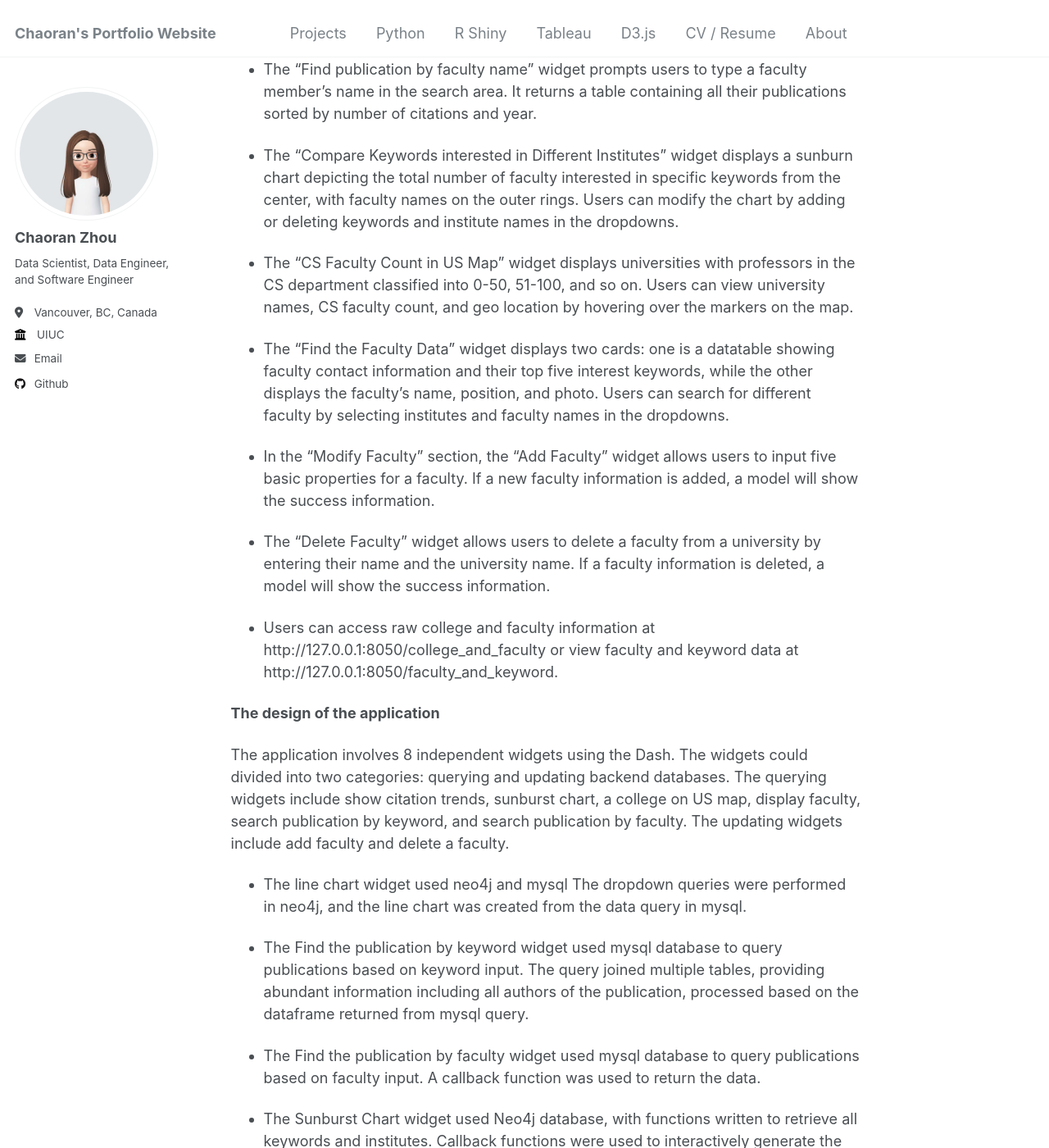
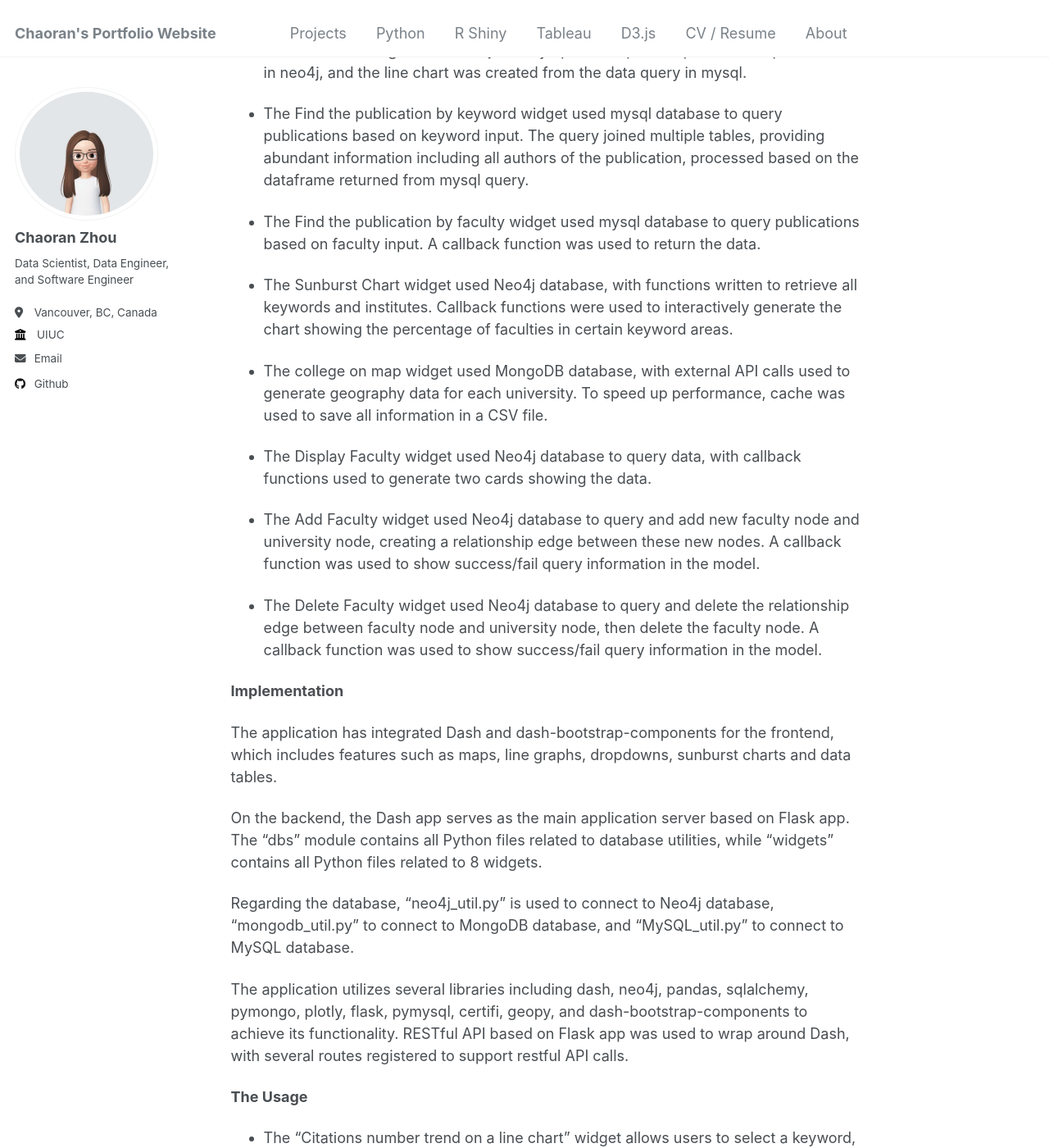
Before and after one commit to ranranrunforit/ranranrunforit.github.io, a Jekyll site: the page built from _projects/project-4.md, in a window 1280 px wide and 1400 px high, scrolled down 782 px. Shown: the whole window at 82% size. Built offline with Jekyll 4.4.1, drawn with Linux system fonts in a browser that asks for light colours; some of the changed text lies outside the part shown.

Commit message:
Update project-4.md

```diff
--- a/_projects/project-4.md
+++ b/_projects/project-4.md
@@ -12,6 +12,37 @@ The objectives of the application are to provide users with the ability to searc
 
 
 **[Faculty Analytics Demo](https://mediaspace.illinois.edu/media/t/1_uhjjx6f1)**
+
+
+**The design of the application**
+
+The application involves 8 independent widgets using the Dash. The widgets could divided into two categories: querying and updating backend databases. The querying widgets include show citation trends, sunburst chart, a college on US map, display faculty, search publication by keyword, and search publication by faculty. The updating widgets include add faculty and delete a faculty.
+
+-	The line chart widget used neo4j and mysql The dropdown queries were performed in neo4j, and the line chart was created from the data query in mysql.
+
+-	The Find the publication by keyword widget used mysql database to query publications based on keyword input. The query joined multiple tables, providing abundant information including all authors of the publication, processed based on the dataframe returned from mysql query.
+
+-	The Find the publication by faculty widget used mysql database to query publications based on faculty input. A callback function was used to return the data.
+
+-	The Sunburst Chart widget used Neo4j database, with functions written to retrieve all keywords and institutes. Callback functions were used to interactively generate the chart showing the percentage of faculties in certain keyword areas.
+
+-	The college on map widget used MongoDB database, with external API calls used to generate geography data for each university. To speed up performance, cache was used to save all information in a CSV file.
+
+-	The Display Faculty widget used Neo4j database to query data, with callback functions used to generate two cards showing the data.
+
+-	The Add Faculty widget used Neo4j database to query and add new faculty node and university node, creating a relationship edge between these new nodes. A callback function was used to show success/fail query information in the model.
+
+-	The Delete Faculty widget used Neo4j database to query and delete the relationship edge between faculty node and university node, then delete the faculty node. A callback function was used to show success/fail query information in the model.
+
+**Implementation**
+
+The application has integrated Dash and dash-bootstrap-components for the frontend, which includes features such as maps, line graphs, dropdowns, sunburst charts and data tables.
+
+On the backend, the Dash app serves as the main application server based on Flask app. The "dbs" module contains all Python files related to database utilities, while "widgets" contains all Python files related to 8 widgets.
+
+Regarding the database, "neo4j_util.py" is used to connect to Neo4j database, "mongodb_util.py" to connect to MongoDB database, and "MySQL_util.py" to connect to MySQL database.
+
+The application utilizes several libraries including dash, neo4j, pandas, sqlalchemy, pymongo, plotly, flask, pymysql, certifi, geopy, and dash-bootstrap-components to achieve its functionality. RESTful API based on Flask app was used to wrap around Dash, with several routes registered to support restful API calls.
 
 
 **The Usage**
@@ -34,25 +65,6 @@ The objectives of the application are to provide users with the ability to searc
 
 -	Users can access raw college and faculty information at http://127.0.0.1:8050/college_and_faculty or view faculty and keyword data at http://127.0.0.1:8050/faculty_and_keyword.
 
-**The design of the application**
-
-The application involves 8 independent widgets using the Dash. The widgets could divided into two categories: querying and updating backend databases. The querying widgets include show citation trends, sunburst chart, a college on US map, display faculty, search publication by keyword, and search publication by faculty. The updating widgets include add faculty and delete a faculty.
-
--	The line chart widget used neo4j and mysql The dropdown queries were performed in neo4j, and the line chart was created from the data query in mysql.
-
--	The Find the publication by keyword widget used mysql database to query publications based on keyword input. The query joined multiple tables, providing abundant information including all authors of the publication, processed based on the dataframe returned from mysql query.
-
--	The Find the publication by faculty widget used mysql database to query publications based on faculty input. A callback function was used to return the data.
-
--	The Sunburst Chart widget used Neo4j database, with functions written to retrieve all keywords and institutes. Callback functions were used to interactively generate the chart showing the percentage of faculties in certain keyword areas.
-
--	The college on map widget used MongoDB database, with external API calls used to generate geography data for each university. To speed up performance, cache was used to save all information in a CSV file.
-
--	The Display Faculty widget used Neo4j database to query data, with callback functions used to generate two cards showing the data.
-
--	The Add Faculty widget used Neo4j database to query and add new faculty node and university node, creating a relationship edge between these new nodes. A callback function was used to show success/fail query information in the model.
-
--	The Delete Faculty widget used Neo4j database to query and delete the relationship edge between faculty node and university node, then delete the faculty node. A callback function was used to show success/fail query information in the model.
 
 
 **Keywords**: Neo4j, MySQL, MongoDB
```
